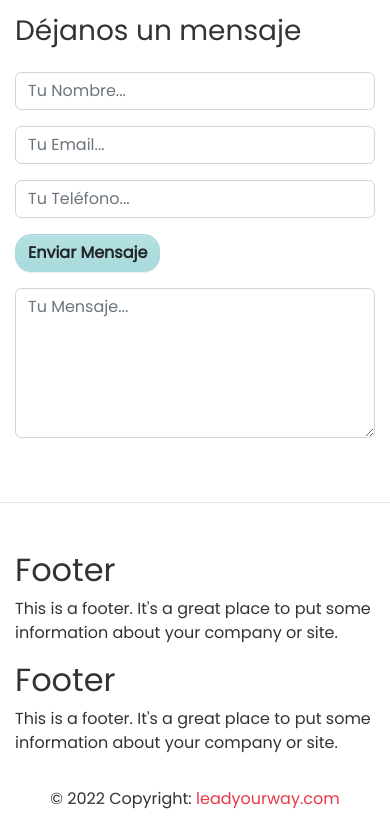
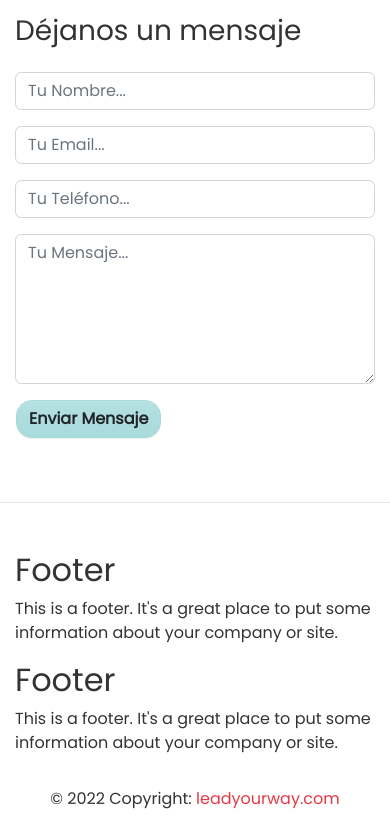
Before and after one commit to oliverTuesta/lead-your-way, a website: page index.html in a window 390 px wide. Shown: the part 1969-2796 px from the top of the page. Drawn offline with nearby package versions, Linux system fonts and the light colour scheme.

Commit message:
enviar mensaje button responsive

```diff
--- a/index.html
+++ b/index.html
@@ -199,14 +199,6 @@
                                     value=""
                                 />
                             </div>
-                            <div class="form-group">
-                                <input
-                                    type="submit"
-                                    name="btnSubmit"
-                                    class="btn btn-secondary"
-                                    value="Enviar Mensaje"
-                                />
-                            </div>
                         </div>
                         <div class="col-md-6">
                             <div class="form-group">
@@ -217,6 +209,14 @@
                                     style="width: 100%; height: 150px"
                                 ></textarea>
                             </div>
+                        </div>
+                        <div class="ml-3 form-group">
+                            <input
+                                type="submit"
+                                name="btnSubmit"
+                                class="btn btn-secondary"
+                                value="Enviar Mensaje"
+                            />
                         </div>
                     </div>
                 </form>
```
